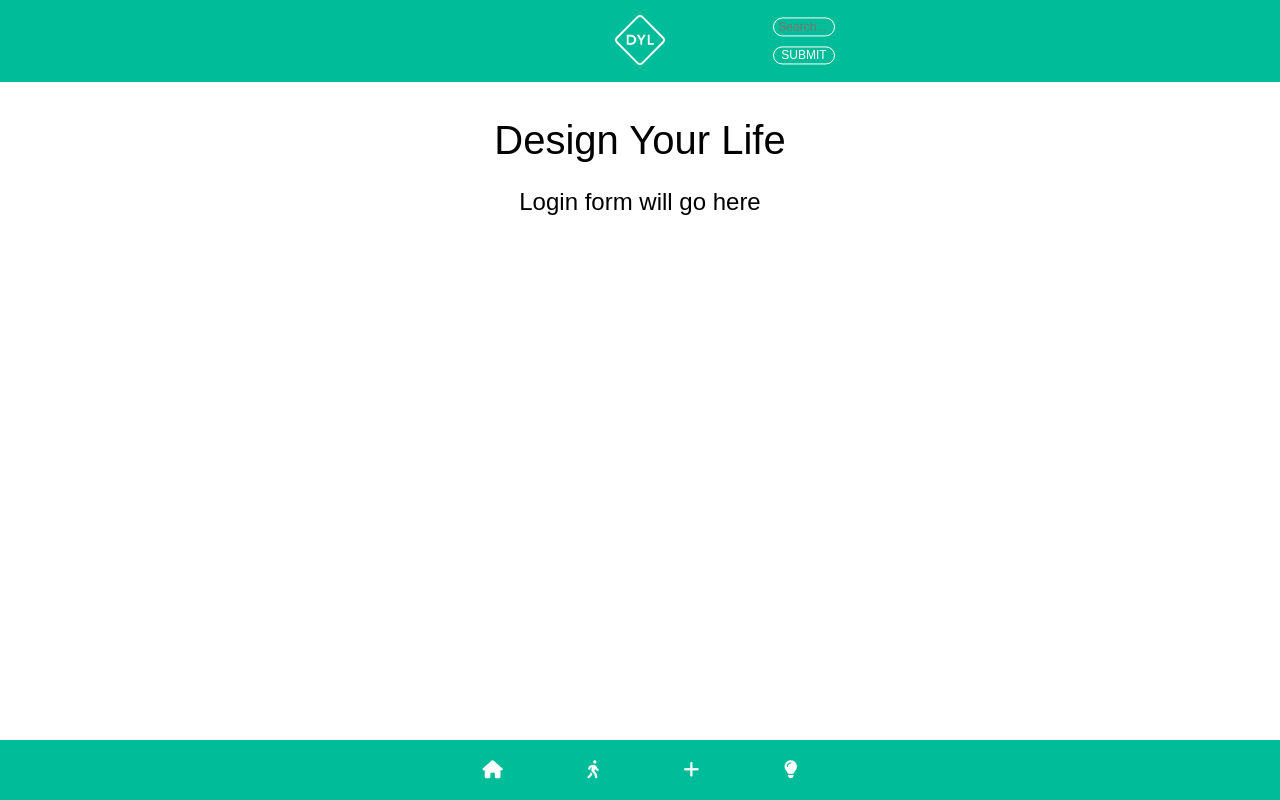
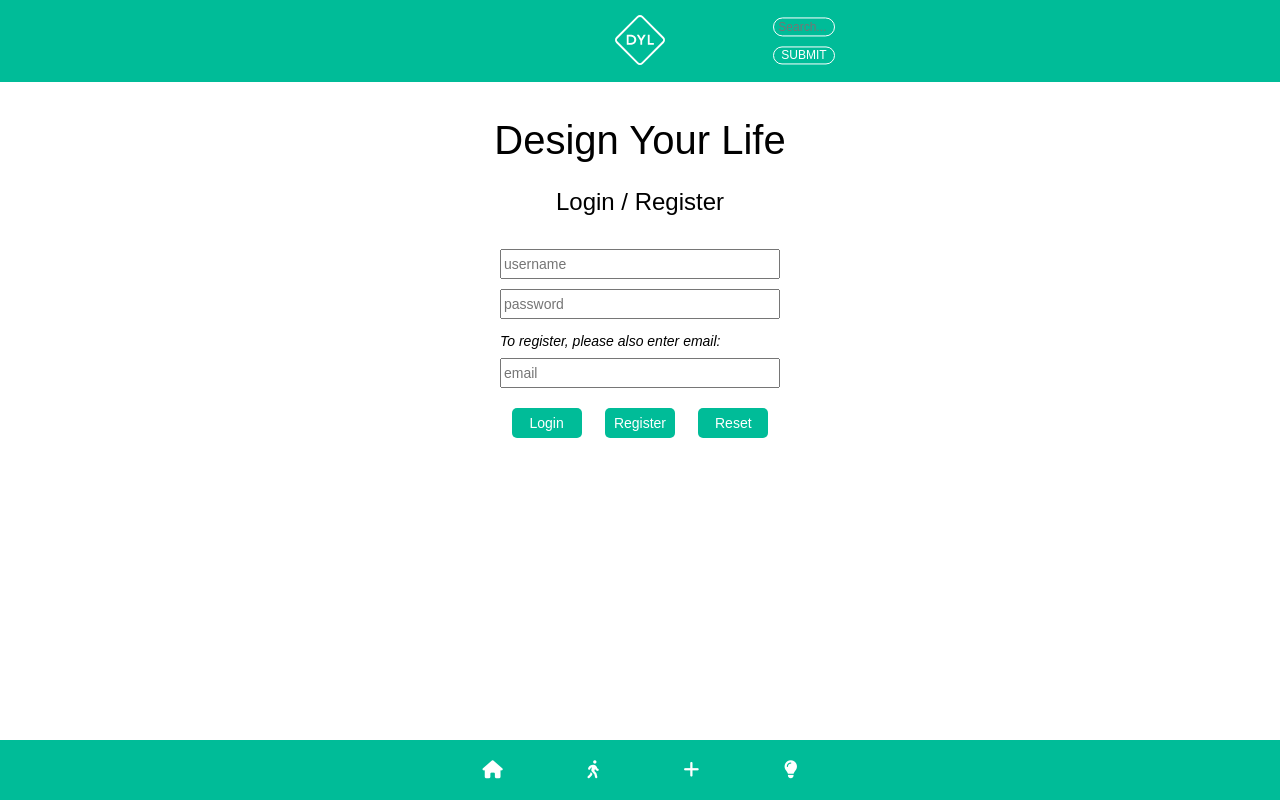
Before and after one commit to kurtve/React-Front-End, a React (Create React App) app in the folder react-front-end/: page / in a window 1280 px wide. Built offline with nearby package versions, Linux system fonts and the light colour scheme; a web font is replaced by a local one.

Commit message:
Added Login component (not hooked up to back-end yet

```diff
--- a/react-front-end/src/App.js
+++ b/react-front-end/src/App.js
@@ -88,25 +88,25 @@ function App() {
       )} />
 
       <Route path='/activities' render={(props) => (
-
-      <ActivitiesFeed {...props} search={search} activities={activities} />
+        <ActivitiesFeed {...props} search={search} activities={activities} status={status} />
       )} />
 
       <Route path='/deleteactivity/:id' render={(props) => (
-        <ConfirmDelete {...props} activities={activities} deleteActivity={deleteActivity} />
+        <ConfirmDelete {...props} activities={activities} status={status}
+         deleteActivity={deleteActivity} />
       )} />
 
       <Route path='/insights' render={(props) => (
-        <Insights {...props} insights={insights} activities={activities} search={search}
+        <Insights {...props} insights={insights} activities={activities} search={search} status={status}
          addInsight={addInsight} editInsight={editInsight} deleteInsight={deleteInsight} />
       )} />
 
       <Route path='/addactivity' render={(props) => (
-        <AddActivityForm {...props} addActivity={addActivity} />
+        <AddActivityForm {...props} addActivity={addActivity} status={status} />
       )} />
 
       <Route path='/editactivity/:id' render={(props) => (
-        <EditActivityForm {...props} editActivity={editActivity} />
+        <EditActivityForm {...props} editActivity={editActivity} status={status} />
       )} />
 
     </StyledApp>
--- a/react-front-end/src/Components/Activities/ActivitesFeed.js
+++ b/react-front-end/src/Components/Activities/ActivitesFeed.js
@@ -28,6 +28,10 @@ export default function ActivitesFeed(props) {
 		return result;
 	}
 
+	if (!props.status.loggedIn) {
+		props.history.push('/');
+	}
+
 	return (
 		<StyledActivitiesFeed>
 			<h1>Activities</h1>
--- a/react-front-end/src/Components/Welcome/Landing.js
+++ b/react-front-end/src/Components/Welcome/Landing.js
@@ -1,15 +1,13 @@
 import React from 'react';
-import styled from 'styled-components';
 
 import Welcome from './Welcome';
 import Login from './Login';
 
 
 export default function Landing(props) {
-
 	return (
-		<div>
+		<>
 			{ props.status.loggedIn ? <Welcome {...props} /> : <Login {...props} /> }
-		</div>
+		</>
 	);
 }
--- a/react-front-end/src/Components/Welcome/Login.js
+++ b/react-front-end/src/Components/Welcome/Login.js
@@ -1,4 +1,4 @@
-import React from "react";
+import React, { useState } from "react";
 import styled from 'styled-components'
 
 
@@ -19,20 +19,180 @@ const StyledLogin = styled.div `
     margin: 10px;
   }
 
+  .message {
+    display: flex;
+    justify-content: center;
+    align-items: center;
+    color: white;
+    margin: 10px;
+
+    p {
+      font-size: 1.4rem;
+      padding: 5px 10px;
+      border-radius: 5px;
+    }
+
+    .warning {
+      background-color: #fb8570;
+    }
+
+    .info {
+      background-color: #00bc98;
+    }
+  }
+
+  .loginform {
+    display: flex;
+    flex-direction: column;
+    align-items: flex-start;
+
+    input {
+      margin: 5px 0;
+      height: 30px;
+      width: 280px;
+      font-size: 1.4rem;
+    }
+
+    label {
+      font-size: 1.4rem;
+      font-style: italic;
+      margin: 10px 0px 5px;
+    }
+
+    .dummy {
+      display: none;
+    }
+
+    .buttonbar {
+      width: 100%;
+      display: flex;
+      flex-direction: row;
+      justify-content: space-around;
+      align-items: center;
+      margin-top: 15px;
+
+      button {
+        height: 30px;
+        width: 70px;
+        font-size: 1.4rem;
+        border: none;
+        border-radius: 5px;
+        background-color: #00bc98;
+        color: white;
+        &:hover {
+          cursor: pointer;
+        }
+      }
+    }
+  }
+
 `;
 
 
-export default function Login() {
+export default function Login(props) {
+
+  const initialLogin = {
+    username: '',
+    password: '',
+    email: '',
+    imessage: '',
+    emessage: ''
+  };
+
+  const [login, setLogin] = useState(initialLogin);
+
+
+  // register a new user
+  const registerHandler = e => {
+    e.preventDefault();
+
+    if (login.username === '' || login.password === '' || login.email === '') {
+      setLogin({...login, imessage: '',
+        emessage: 'You need to supply a username, password and email to register'});
+    } else {
+      setLogin({username: '', password: '', email: '', emessage: '',
+        imessage: 'Successfully Registered! You may log in now:'});
+    }
+  };
+
+
+  // login in as an existing user
+  const loginHandler = e => {
+    e.preventDefault();
+
+    if (login.username === "" || login.password === "") {
+      setLogin({...login, imessage: '',
+        emessage: 'You need to supply both a username and password to log in'});
+    } else {
+      props.setStatus({...props.status,
+        username: login.username,
+        userID: 1,
+        loggedIn: true,
+        message: ''
+      });
+      resetForm(e);
+    }
+  };
+
+
+  // update local state on the form
+  const handleChange = e => {
+    setLogin({ ...login, [e.target.name]: e.target.value });
+  };
+
+  const resetForm = (e) => {
+    e.preventDefault();
+    setLogin(initialLogin);
+  };
+
+  const submitHandler = e => {
+    // since we don't know if the user wants to
+    // login or register, just ignore 'enter' key presses
+    e.preventDefault();
+  };
+
 
   return (
     <StyledLogin>
       <h1>Design Your Life</h1>
+      <h3>Login / Register </h3>
+      <div className='message'>
+        { login.emessage && <p className='warning'>{login.emessage}</p> }
+        { login.imessage && <p className='info'>{login.imessage}</p> }
+      </div>
 
-      <div className='login'>
+      <form className='loginform' onSubmit={submitHandler}>
+        <input
+          onChange={handleChange}
+          placeholder="username"
+          type="text"
+          name="username"
+          value={login.username}
+        />
+        <input
+          onChange={handleChange}
+          placeholder="password"
+          type="password"
+          name="password"
+          value={login.password}
+        />
+        <label name='email' className='email'>To register, please also enter email:</label>
+        <input
+          onChange={handleChange}
+          placeholder="email"
+          type="text"
+          name="email"
+          value={login.email}
+        />
+        <input type='submit' className='dummy' value='' />
 
-        <h3>Login form will go here</h3>
+        <div className='buttonbar'>
+          <button onClick={loginHandler}>Login</button>
+          <button onClick={registerHandler}>Register</button>
+          <button onClick={resetForm}>Reset</button>
+        </div>
 
-      </div>
+      </form>
     </StyledLogin>
-  )
-}
+  );
+};
--- a/react-front-end/src/Components/Welcome/Welcome.js
+++ b/react-front-end/src/Components/Welcome/Welcome.js
@@ -20,6 +20,7 @@ const StyledWelcome = styled.div `
 	.navlinks {
 		display: flex;
 		flex-direction: column;
+		align-items: center;
 		margin: 20px;
 	}
 	.navlinks a {
@@ -39,10 +40,43 @@ const StyledWelcome = styled.div `
 			margin-right: 20px;
 		}
 	}
+
+	.logout{
+		font-size: 1.6rem;
+		text-decoration: none;
+		margin-top: 30px;
+		height: 30px;
+		width: 120px;
+		background-color: #fb8570;
+		color: white;
+		display: flex;
+		justify-content: center;
+		align-items: center;
+		border-radius: 8px;
+		border: none;
+		&:hover {
+			cursor: pointer;
+		}
+	}
 `;
 
 
-export default function Welcome() {
+export default function Welcome(props) {
+
+	const logoutHandler = (e) => {
+		e.preventDefault();
+
+    	props.setStatus({...props.status,
+        	username: '',
+        	userID: null,
+        	loggedIn: false,
+        	message: ''
+      	});
+
+		props.history.push('/');
+	};
+
+
   return (
     <StyledWelcome>
       <h1>Design Your Life</h1>
@@ -52,6 +86,8 @@ export default function Welcome() {
       	<Link to='/activities'><i className="fas fa-walking"></i>Activities</Link>
       	<Link to='/addactivity'><i className="fas fa-plus"></i>New Activity</Link>
       	<Link to='/insights'><i className="fas fa-lightbulb"></i>Insights</Link>
+
+	    <button className='logout' onClick={logoutHandler}>Log Out</button>
       </div>
     </StyledWelcome>
   )
```
